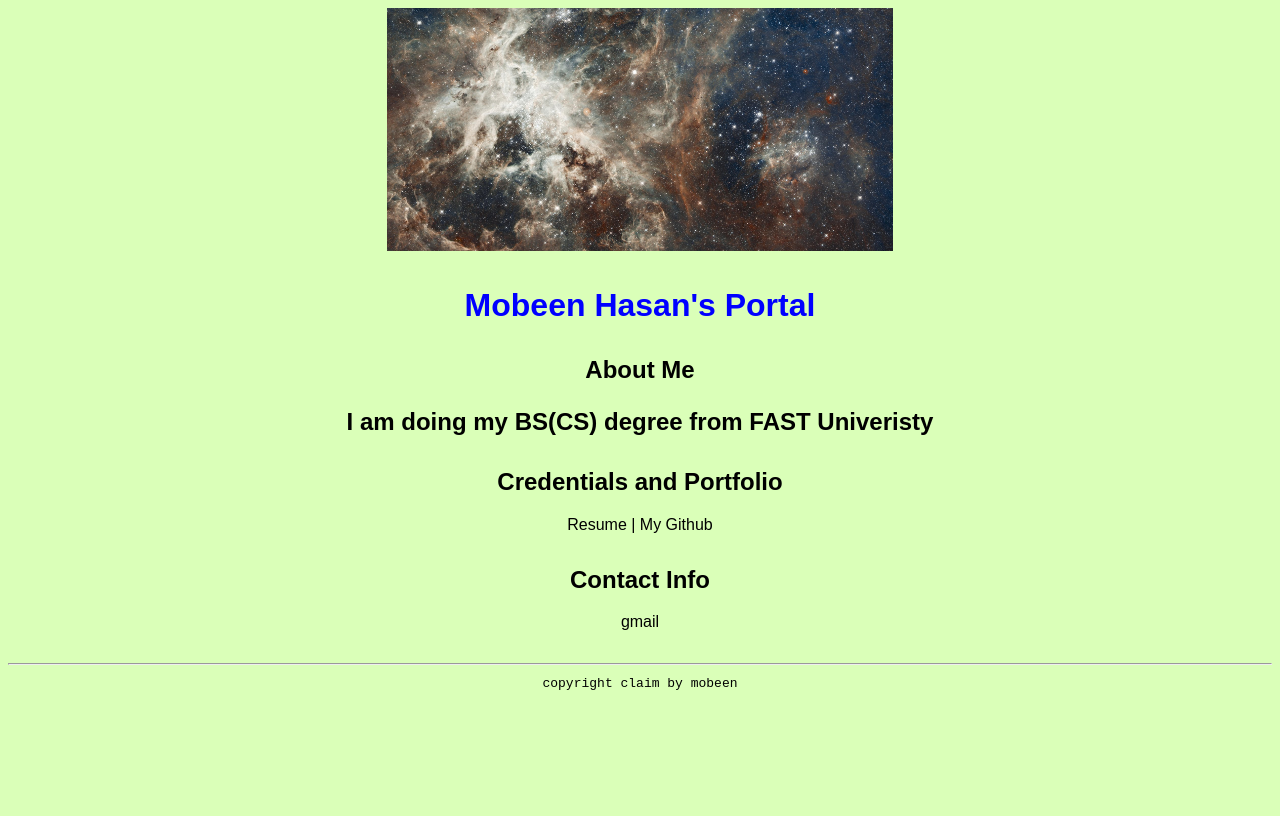
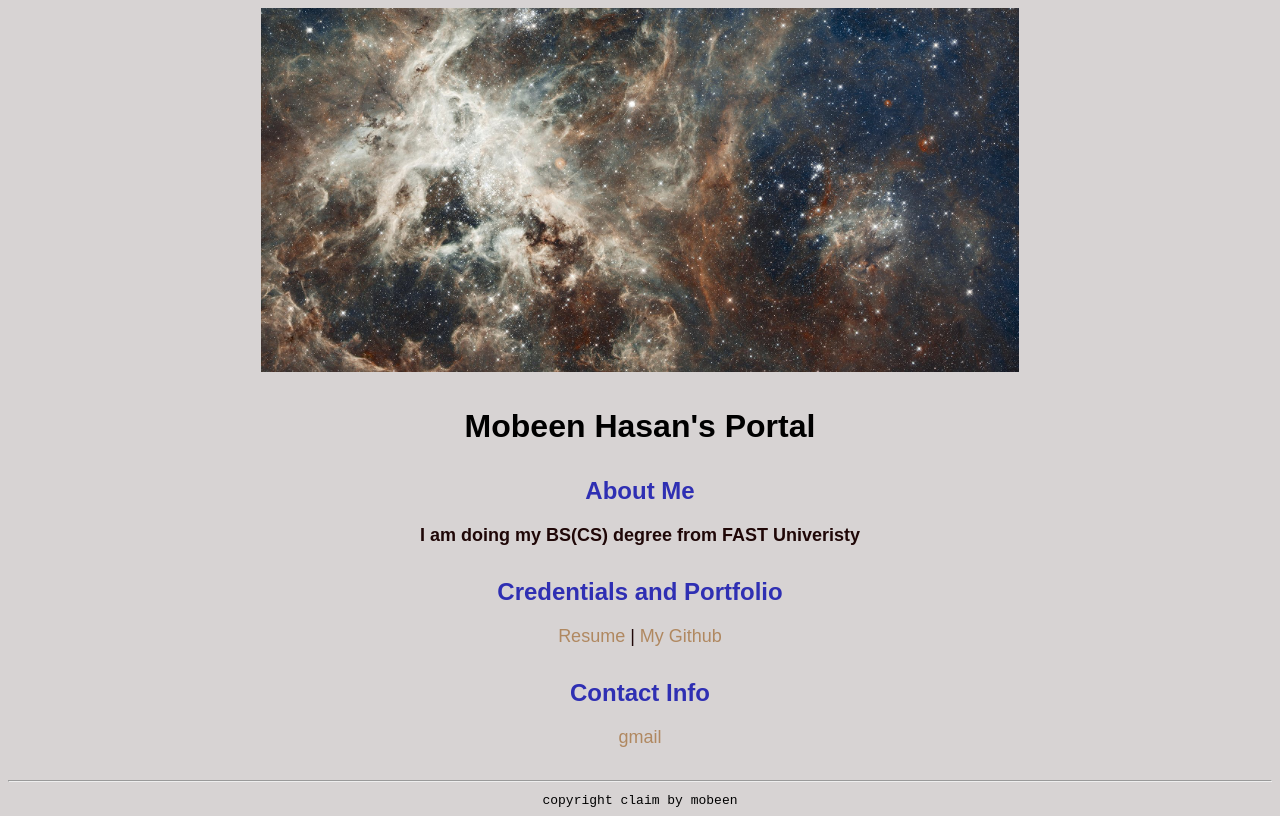
Before and after one commit to i220795Mobeenhasan/i220795Mobeenhasan.github.io, a plain HTML site: page assignment.html in a window 1280 px wide. Drawn offline with Linux system fonts and the light colour scheme.

Commit message:
Update style.css

```diff
--- a/css/style.css
+++ b/css/style.css
@@ -1,5 +1,5 @@
 body{
-    background-color: rgb(218, 255, 184);
+    background-color: rgb(215, 211, 211);
     color: black;
     font-family: Arial, Helvetica, sans-serif;
     text-align: center;
@@ -7,13 +7,13 @@ body{
 }
 
 h1{
-    color: blue;
+    color: rgb(0, 0, 0);
     margin-top: 2rem;
     margin-bottom: 2rem;
 }
 
 a{
-  color: rgb(0, 0, 0);
+  color: rgb(176, 136, 96);
 }
 a:hover{
     color: rgb(255, 127, 127);
@@ -21,10 +21,28 @@ a:hover{
 }
 p{
     margin-bottom: 2rem;
+    font-size: large;
+    color: rgb(31, 7, 7);
+}
+/*img{
+    width: 60%;
+    height: 40%;
+}*/
+
+ul{
+    display: table;
+    /*margin: 0 auto;*/
+    margin-left: 865px;
+    text-align: left;
+}
+/*hr{
+    margin-top: 11rem;
+}*/
+footer{
+    margin-top: 2rem;
+}
+h2{
+    color: rgb(47, 47, 179);
+
 
 }
-img{
-    width: 40%;
-    height: 40%;
-
-}
```
